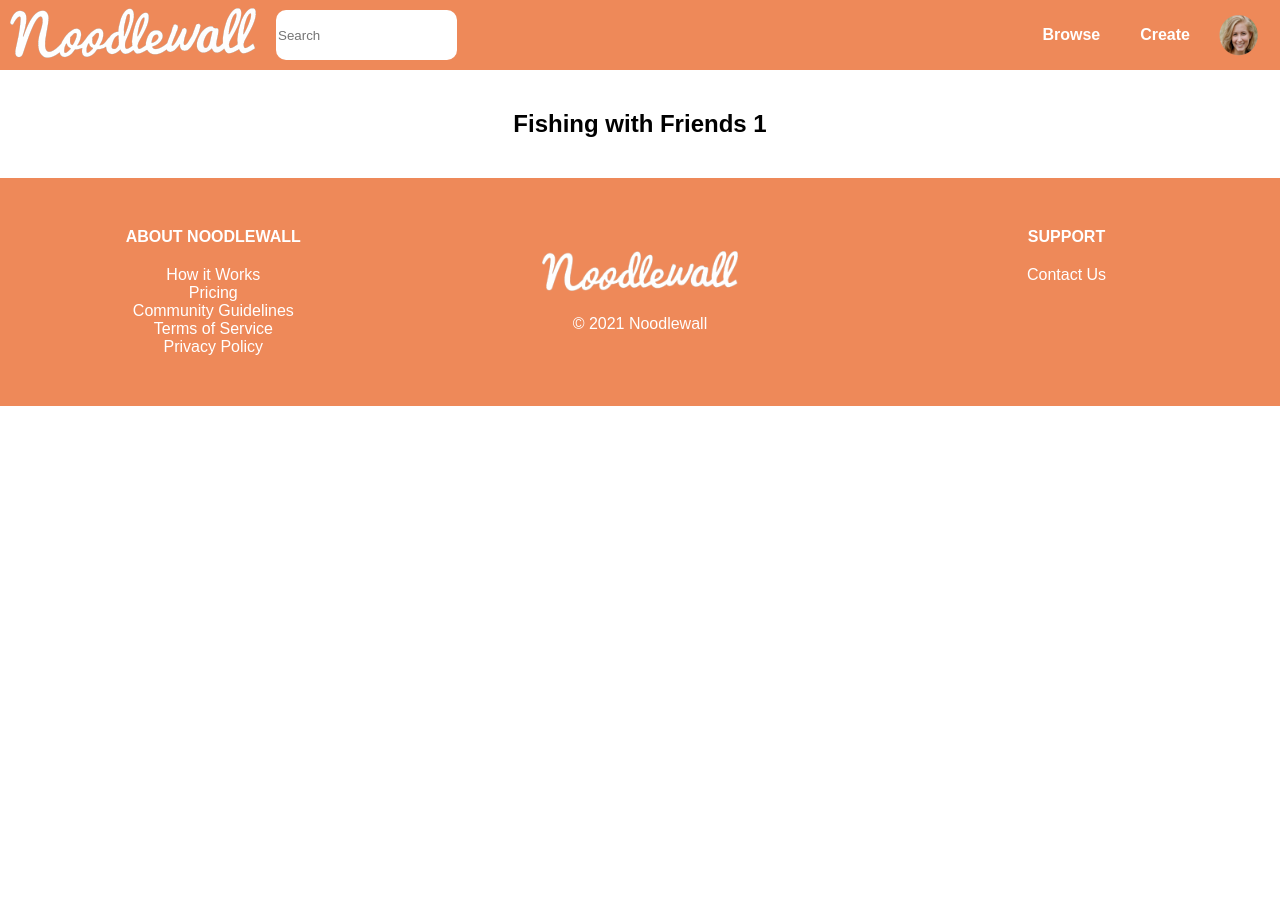
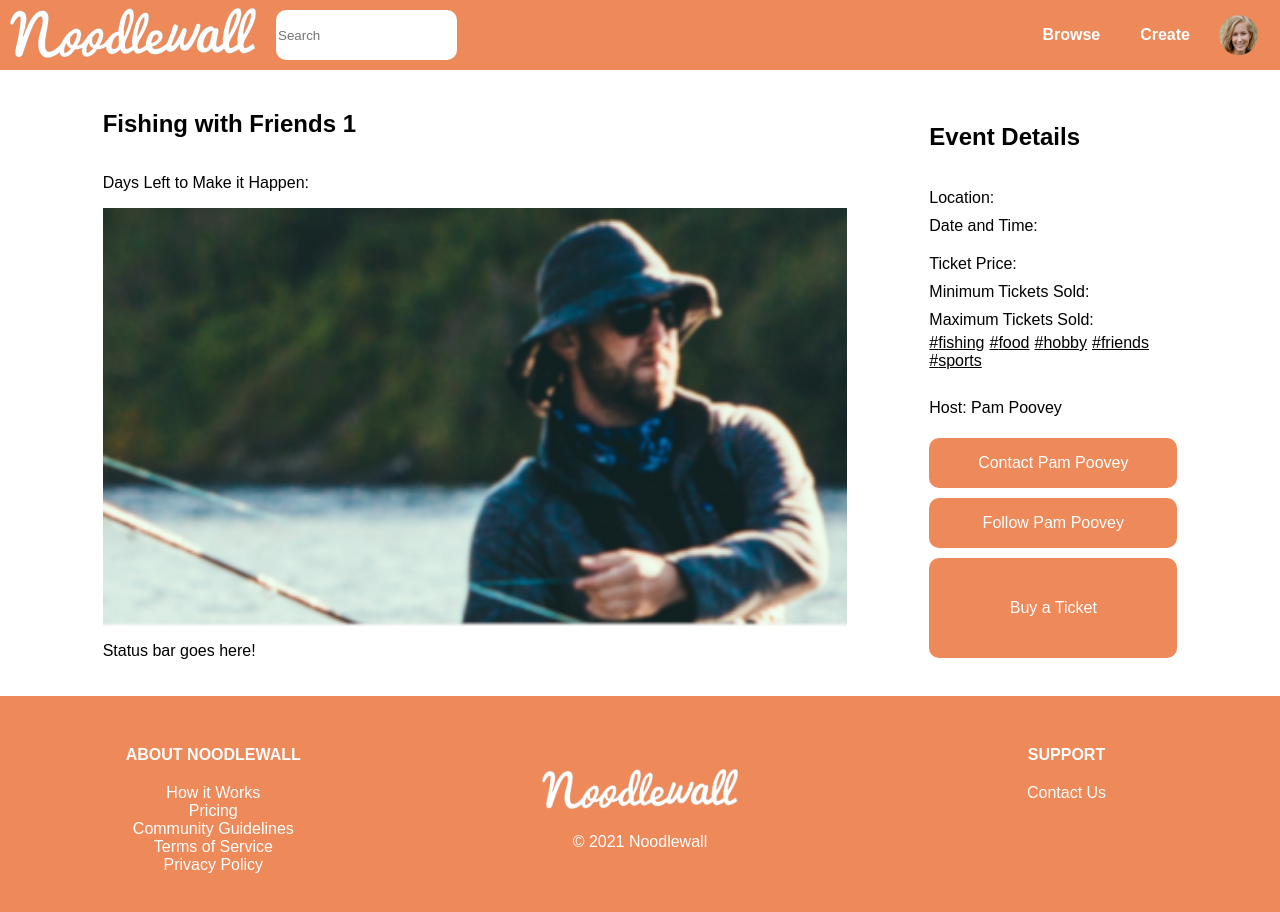
Before and after one commit to russellt-cc/cp490-noodlewall-react, a React (Create React App) app: page /details/1 in a window 1280 px wide. Shown: the top 912 px of the page. Before the commit the page ends 800 px from the top, so only its background shows below. Built offline with nearby package versions, Linux system fonts and the light colour scheme; a web font is replaced by a local one.

Commit message:
Added intro to details page.

```diff
--- a/src/Details/Details.js
+++ b/src/Details/Details.js
@@ -1,22 +1,54 @@
 import './css/Details.css';
 import React from 'react';
-import { noodleData } from "../noodleData.js"
+import { noodleData, userData } from "../noodleData.js"
+import { Link } from 'react-router-dom';
+import fishing from "../images/fishing-crop.png"
 
 class Details extends React.Component {
   render() {
     // Get the JSON from the file
     // Replace with database query
     const noodle = noodleData[this.props.match.params.id - 1]
+    // Get the host details
+    // Replace with database query
+    const host = userData[noodle.userID - 1]
     // Return the details page
     return (
       <main>
 
-        <section id="intro">
-          <h1>{noodle.noodleTitle}</h1>
-
+        <section id="details_intro">
+          <div id="details_intro_left" className="details_intro_column">
+            <h1>{noodle.noodleTitle}</h1>
+            <p>Days Left to Make it Happen: </p>
+            <img src={fishing} alt="Noodle"></img>
+            <p>Status bar goes here!</p>
+          </div>
+          <div id="details_intro_right" className="details_intro_column">
+            <h1>Event Details</h1>
+            <div id="details_summary">
+              <p>Location: {noodle.noodleLocation}</p>
+              <p>Date and Time: {noodle.noodleDate}</p>
+              <p>{noodle.noodleTime}</p>
+              <p>Ticket Price: {noodle.noodlePrice}</p>
+              <p>Minimum Tickets Sold: {noodle.noodleMinTickets}</p>
+              <p>Maximum Tickets Sold: {noodle.noodleMaxTickets}</p>
+              <div id="details_tags">
+                {noodle.noodleTags.map(item => {
+                  // create a link for each tag
+                  return <Link className={`noodle_tag ${noodle.noodleStatus}_tag`} to={`/browse/${item}`}>#{item}</Link>
+                })}
+              </div>
+            </div>
+            <div id="details_host_intro">
+              <p>Host: {host.userName}</p>
+              <Link to={`/user/${host.userID}/contact`}>Contact {host.userName}</Link>
+              <Link to={`/user/${host.userID}/follow`}>Follow {host.userName}</Link>
+              <Link id="details_buy_button" to={`/buy/${noodle.noodleID}`}>Buy a Ticket</Link>
+            </div>
+          </div>
         </section>
 
-        <section id="details">
+        <section id="details_details">
 
         </section>
 
--- a/src/Details/css/Details.css
+++ b/src/Details/css/Details.css
@@ -0,0 +1,61 @@
+#details_intro {
+  display: flex;
+  justify-content: space-evenly;
+}
+
+.details_intro_column {
+  display: flex;
+  flex-direction: column;
+  justify-content: space-evenly;
+}
+
+#details_intro_left {
+  width: 60%;
+}
+
+#details_intro_right {
+  width: 20%;
+}
+
+#details_summary>p {
+  margin: 5px 0px;
+}
+
+#details_summary {
+  display: flex;
+  flex-direction: column;
+  justify-content: center;
+}
+
+#details_tags {
+  display: flex;
+  flex-wrap: wrap;
+  column-gap: 5px;
+}
+
+#details_tags>a {
+  padding: 0px;
+}
+
+#details_host_intro {
+  display: flex;
+  flex-direction: column;
+}
+
+#details_host_intro>a {
+  text-decoration: none;
+  background-color: var(--events-color);
+  color: white;
+  text-align: center;
+  margin: 5px 0px;
+  height: 50px;
+  display: flex;
+  justify-content: center;
+  align-items: center;
+  padding: 0px 10px;
+  border-radius: 10px;
+}
+
+#details_host_intro>a#details_buy_button {
+  height: 100px;
+}
--- a/src/noodleData.js
+++ b/src/noodleData.js
@@ -26,7 +26,14 @@ export const noodleData = [
     "noodleStatus": "event",
     "noodleDescription": "Hey, I am Pam! I love fishing but none of my friends do! I have a boat, and all the gear you could possibly need. Fish is on the menu but if we get skunked, I have food available as well.",
     "noodleTags": ["fishing", "food", "hobby", "friends", "sports"],
-    "noodleImage": "fishing"
+    "noodleImage": "fishing",
+    "noodleLocation": "Sydney, Ontario",
+    "noodleDate": "2021-04-01",
+    "noodleTime": "8:30AM-5:00PM",
+    "noodlePrice": "$17.00",
+    "noodleMinTickets": 2,
+    "noodleMaxTickets": 3,
+    "noodleTicketsSold": 1,
   },
   {
     "noodleID": 4,
@@ -44,7 +51,14 @@ export const noodleData = [
     "noodleStatus": "event",
     "noodleDescription": "Hey, I am Pam! I love fishing but none of my friends do! I have a boat, and all the gear you could possibly need. Fish is on the menu but if we get skunked, I have food available as well.",
     "noodleTags": ["fishing", "food", "hobby", "friends", "sports"],
-    "noodleImage": "fishing"
+    "noodleImage": "fishing",
+    "noodleLocation": "Sydney, Ontario",
+    "noodleDate": "2021-04-01",
+    "noodleTime": "8:30AM-5:00PM",
+    "noodlePrice": "$17.00",
+    "noodleMinTickets": 2,
+    "noodleMaxTickets": 3,
+    "noodleTicketsSold": 1,
   },
   {
     "noodleID": 6,
@@ -71,7 +85,14 @@ export const noodleData = [
     "noodleStatus": "event",
     "noodleDescription": "Hey, I am Pam! I love fishing but none of my friends do! I have a boat, and all the gear you could possibly need. Fish is on the menu but if we get skunked, I have food available as well.",
     "noodleTags": ["fishing", "food", "hobby", "friends", "sports"],
-    "noodleImage": "fishing"
+    "noodleImage": "fishing",
+    "noodleLocation": "Sydney, Ontario",
+    "noodleDate": "2021-04-01",
+    "noodleTime": "8:30AM-5:00PM",
+    "noodlePrice": "$17.00",
+    "noodleMinTickets": 2,
+    "noodleMaxTickets": 3,
+    "noodleTicketsSold": 1,
   },
   {
     "noodleID": 9,
@@ -89,7 +110,14 @@ export const noodleData = [
     "noodleStatus": "event",
     "noodleDescription": "Hey, I am Pam! I love fishing but none of my friends do! I have a boat, and all the gear you could possibly need. Fish is on the menu but if we get skunked, I have food available as well.",
     "noodleTags": ["fishing", "food", "hobby", "friends", "sports"],
-    "noodleImage": "fishing"
+    "noodleImage": "fishing",
+    "noodleLocation": "Sydney, Ontario",
+    "noodleDate": "2021-04-01",
+    "noodleTime": "8:30AM-5:00PM",
+    "noodlePrice": "$17.00",
+    "noodleMinTickets": 2,
+    "noodleMaxTickets": 3,
+    "noodleTicketsSold": 1,
   }
 ]
 
```
